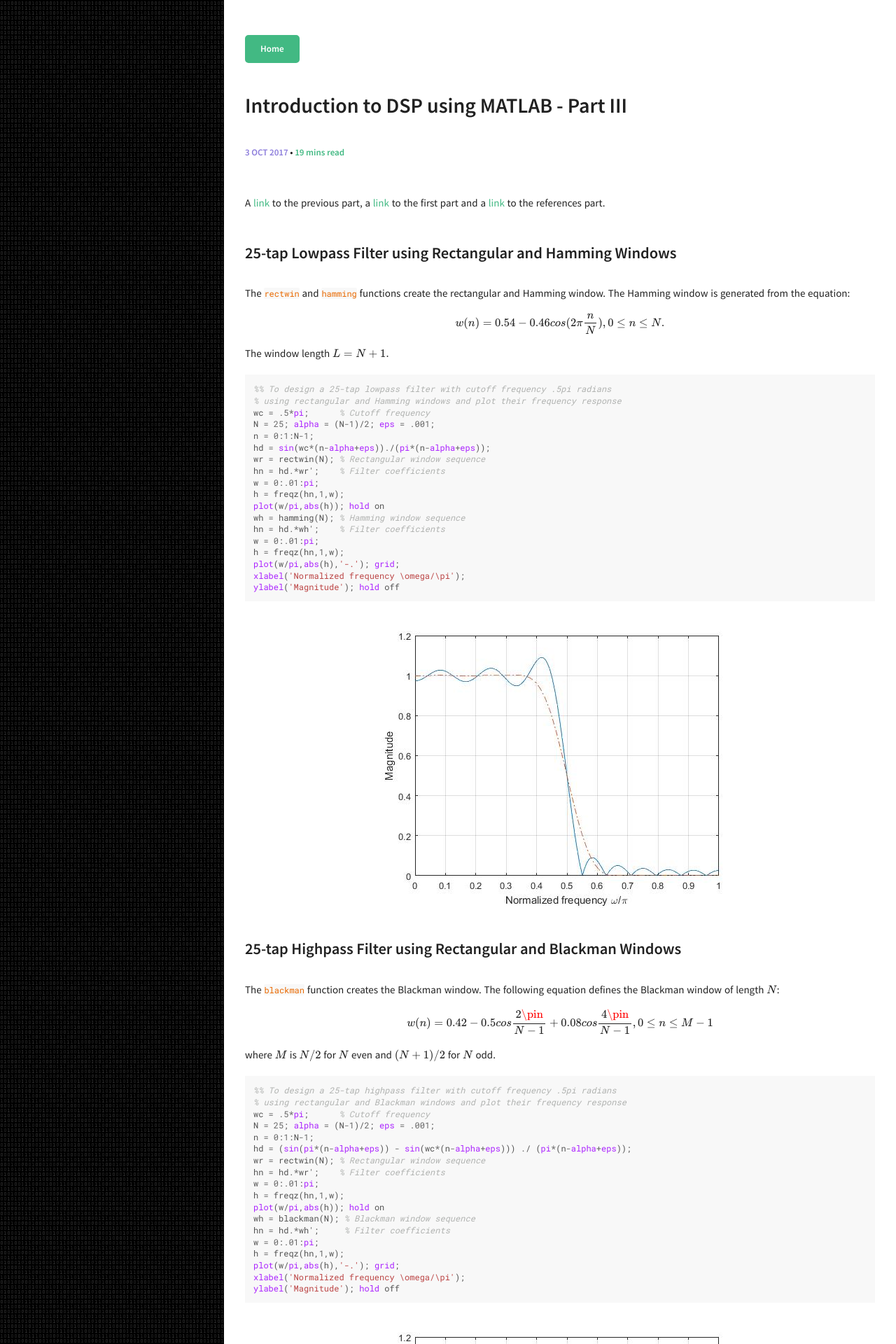
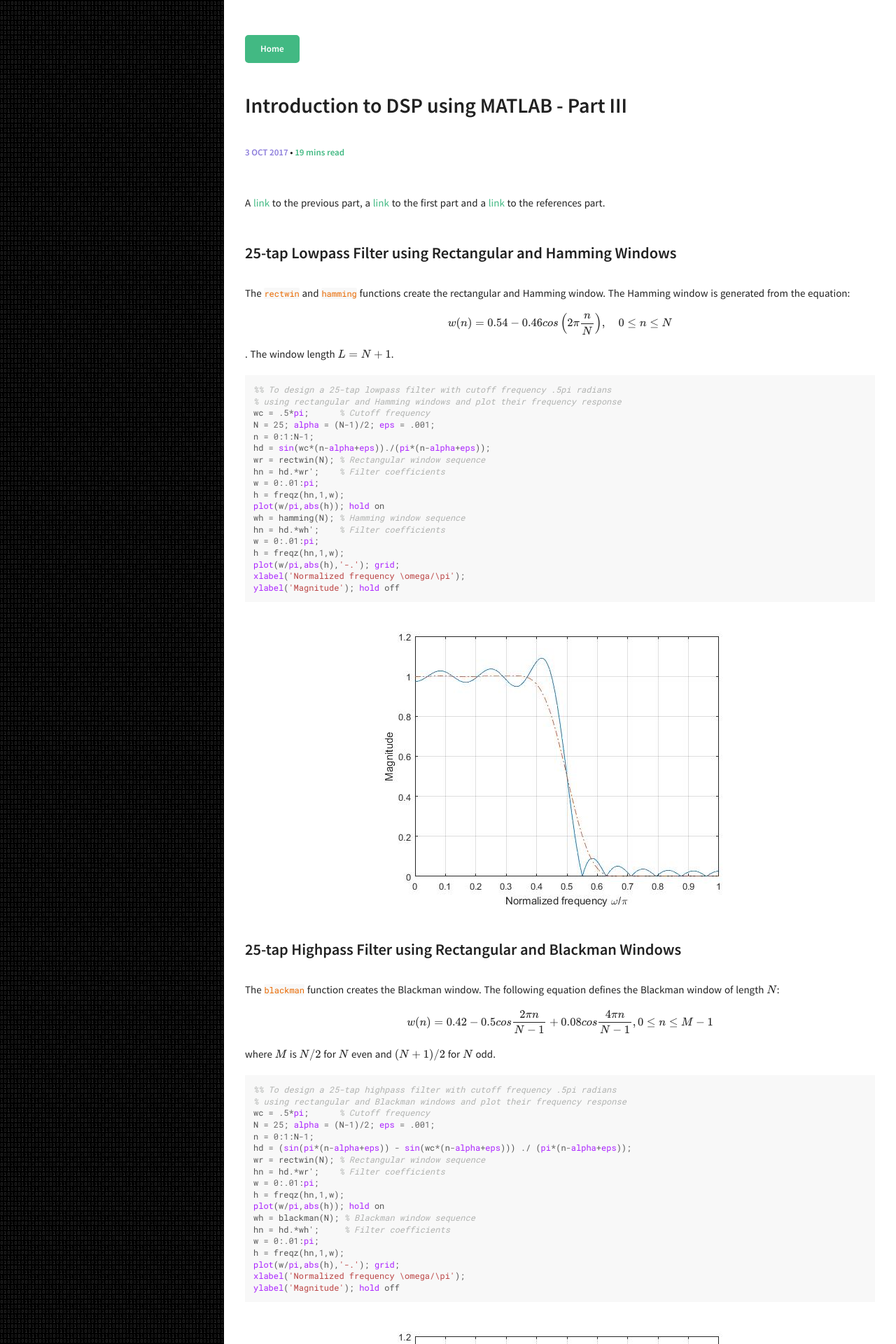
Before and after one commit to sohambhattacharyya/sohambhattacharyya.github.io, a Jekyll site: the page built from _posts/2017-09-28-Introduction-to-DSP-using-MATLAB-Part-III.markdown, in a window 1280 px wide. Shown: the top 1920 px of the page at 70% size. Built offline with Jekyll 4.4.1, drawn with Linux system fonts in a browser that asks for light colours; formulas are drawn with MathJax 3; comment, search, counter and statistics services are not loaded; some of the changed text lies outside the part shown.

Commit message:
Edited structure of a post.

````diff
--- a/_posts/2017-09-28-Introduction-to-DSP-using-MATLAB-Part-III.markdown
+++ b/_posts/2017-09-28-Introduction-to-DSP-using-MATLAB-Part-III.markdown
@@ -12,8 +12,8 @@
 ### 25-tap Lowpass Filter using Rectangular and Hamming Windows
 
 The `rectwin` and `hamming` functions create the rectangular and Hamming window.
-The Hamming window is generated from the equation: \\[w(n) = 0.54 - 0.46cos(2\pi\frac{n}{N}),  0 \le n \le N.\\]
-The window length \\(L = N + 1.\\)
+The Hamming window is generated from the equation: \\[w(n) = 0.54 - 0.46cos\left(2\pi\frac{n}{N}\right), \quad 0 \le n \le N\\].
+The window length \\(L = N + 1\\).
 
 ```matlab
 %% To design a 25-tap lowpass filter with cutoff frequency .5pi radians
@@ -42,7 +42,7 @@
 ### 25-tap Highpass Filter using Rectangular and Blackman Windows
 
 The `blackman` function creates the Blackman window. The following equation defines the Blackman window of length \\(N\\):
-\\[w(n) = 0.42 - 0.5cos\frac{2\pin}{N - 1} + 0.08cos\frac{4\pin}{N - 1},  0 \le n \le M - 1\\]
+\\[w(n) = 0.42 - 0.5cos\frac{2\pi n}{N - 1} + 0.08cos\frac{4\pi n}{N - 1},  0 \le n \le M - 1\\]
 where \\(M\\) is \\(N/2\\) for \\(N\\) even and \\((N + 1)/2\\) for \\(N\\) odd.
 
 ```matlab
@@ -159,7 +159,7 @@
 ### 25-tap Differentiator using Rectangular, Bartlett and Hanning Windows
 
 The following equation generates the coefficients of a Hann window:
-\\[w(n) = 0.5\left(1−cos\left(2\pi\frac{n}{N}\right)\right),  0 \le n \le N\\].
+\\[w(n) = 0.5\left(1−cos\left(2\pi\frac{n}{N}\right)\right), \quad 0 \le n \le N\\].
 The window length \\(L = N + 1\\).
 
 ```matlab
@@ -193,7 +193,7 @@
 ### FIR Lowpass Filter using Hamming and Blackman Windows
 
 The following equation defines the Blackman window of length N:
-\\[w(n) = 0.42 − 0.5cos\frac{2\pin}{N - 1} + 0.08cos\frac{4\pin}{N - 1},  0 \le n \le M - 1\\]
+\\[w(n) = 0.42 − 0.5cos\frac{2\pi n}{N - 1} + 0.08cos\frac{4\pi n}{N - 1},  0 \le n \le M - 1\\]
 where \\(M\\) is \\(N/2\\) for \\(N\\) even and \\((N + 1)/2\\) for \\(N\\) odd.
 
 ```matlab
````
Also changed, not shown: other parts of _posts/2017-09-28-Introduction-to-DSP-using-MATLAB-Part-III.markdown (+1 -1 lines).
